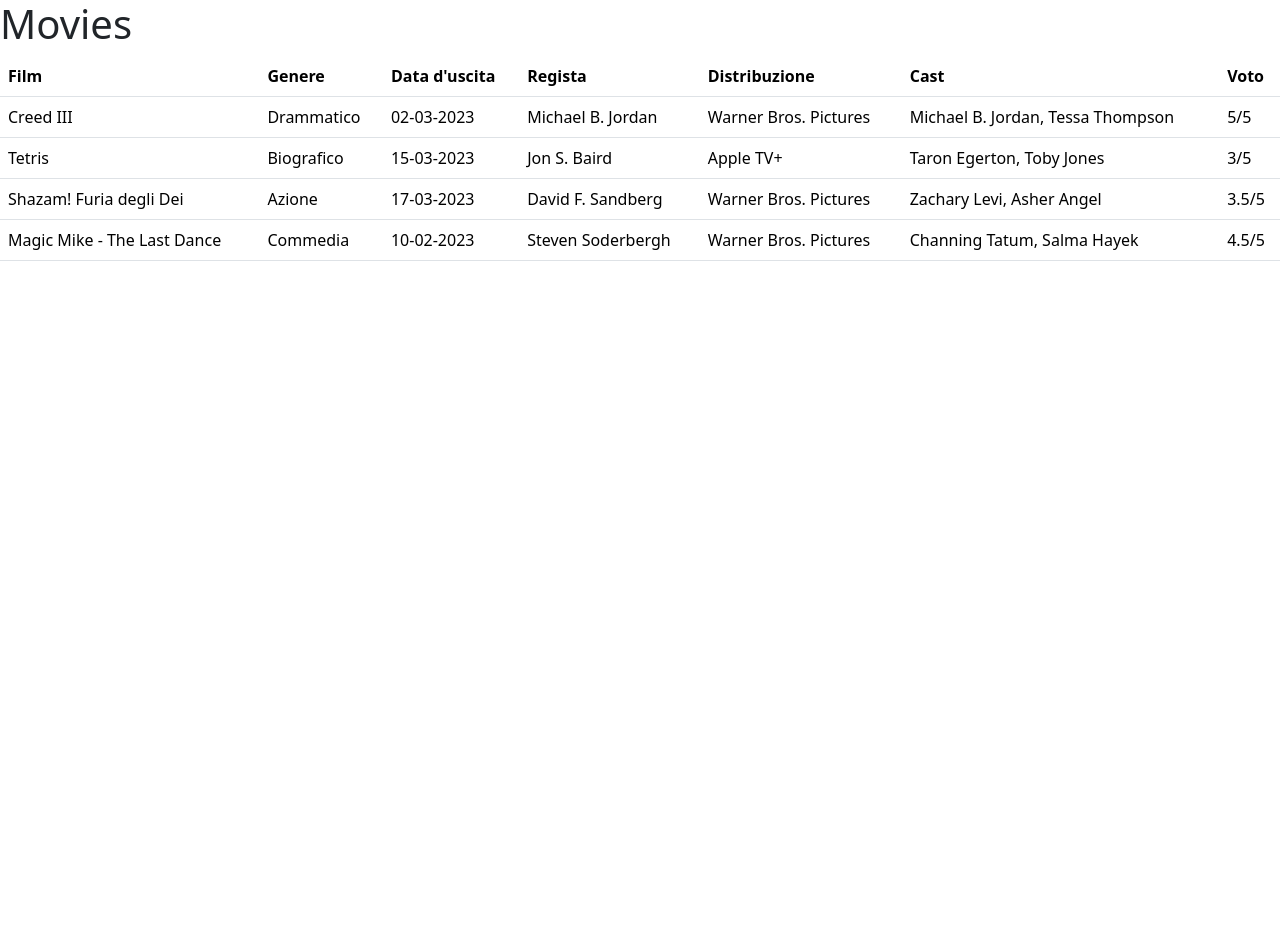
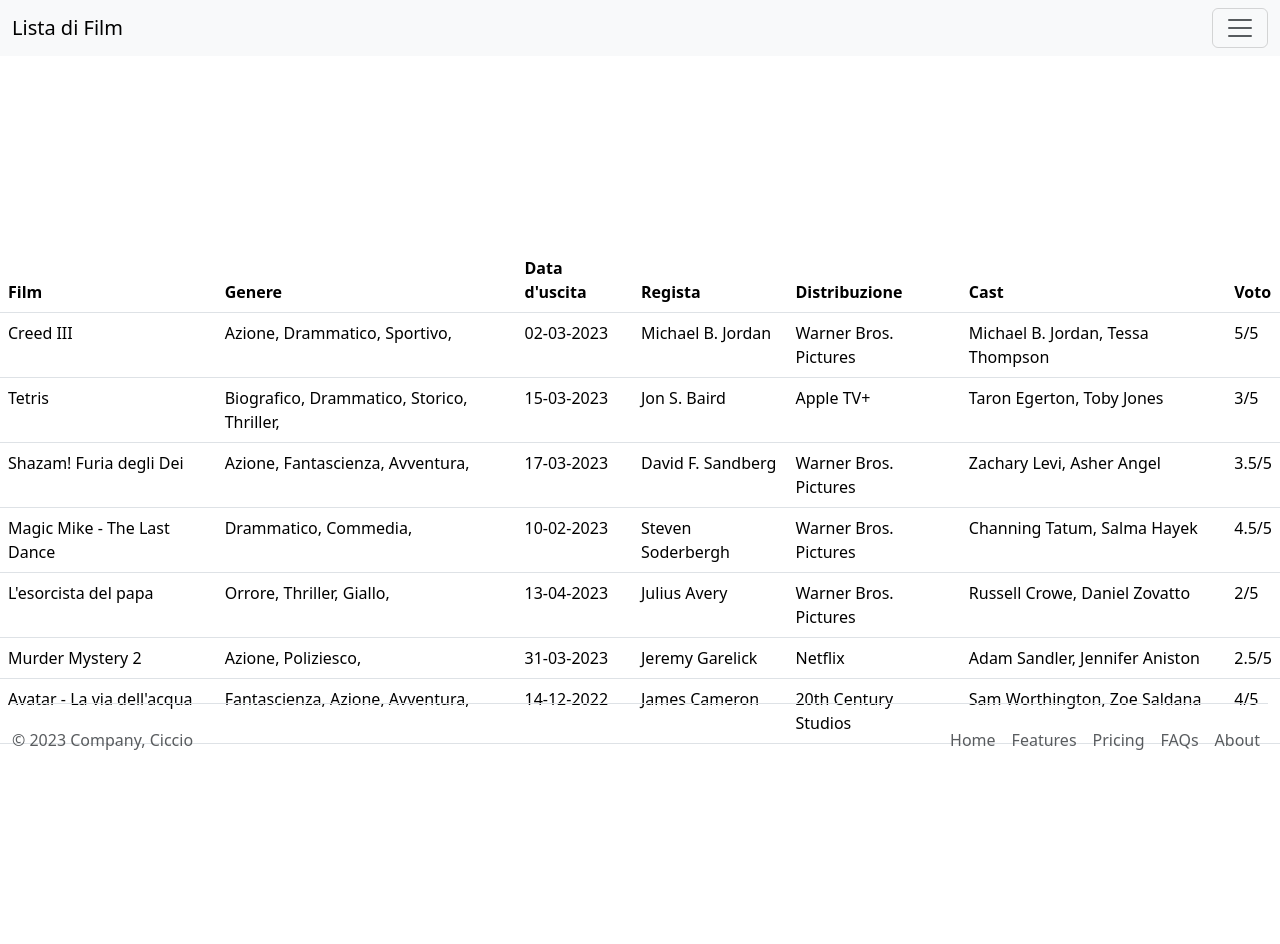
Before and after one commit to FrancescoThomasFalanga/php-oop-1, a PHP site: page / in a window 1280 px wide. Before the commit the page ends 261 px from the top, so only its background shows below. Run offline with PHP 8.4, Linux system fonts and the light colour scheme.

Commit message:
bonus 1 + bonus 2

```diff
--- /dev/null
+++ b/Models/Movie.php
@@ -0,0 +1,27 @@
+<?php
+
+class Movie {
+    public $film;
+    public $genre;
+    public $releaseDate;
+    public $director;
+    public $distribution;
+    public $cast;
+    public $averageVote;
+
+    function __construct(string $film, array $genre, string $releaseDate, string $director, string $distribution, string $cast, int $averageVote) {
+
+        $this->film = $film;
+        $this->genre = $genre;
+        $this->releaseDate = $releaseDate;
+        $this->director = $director;
+        $this->distribution = $distribution;
+        $this->cast = $cast;
+        $this->averageVote = $averageVote;
+
+    }
+
+    public function getAverageVote() {
+        return $this->averageVote / 2;
+    }
+}
--- /dev/null
+++ b/Models/db.php
@@ -0,0 +1,13 @@
+<?php
+
+$shazam = new Movie("Shazam! Furia degli Dei", ["Azione", "Fantascienza", "Avventura"], "17-03-2023", "David F. Sandberg", "Warner Bros. Pictures", "Zachary Levi, Asher Angel", 7);
+$tetris = new Movie("Tetris", ["Biografico", "Drammatico", "Storico", "Thriller"], "15-03-2023", "Jon S. Baird", "Apple TV+", "Taron Egerton, Toby Jones", 6);
+$creed = new Movie("Creed III", ["Azione", "Drammatico", "Sportivo"], "02-03-2023", "Michael B. Jordan", "Warner Bros. Pictures", "Michael B. Jordan, Tessa Thompson", 10);
+$magicMike = new Movie("Magic Mike - The Last Dance", ["Drammatico", "Commedia"], "10-02-2023", "Steven Soderbergh", "Warner Bros. Pictures", "Channing Tatum, Salma Hayek", 9);
+$esorcista = new Movie("L'esorcista del papa", ["Orrore", "Thriller", "Giallo"], "13-04-2023", "Julius Avery", "Warner Bros. Pictures", "Russell Crowe, Daniel Zovatto", 4);
+$murderMistery = new Movie("Murder Mystery 2", ["Azione", "Poliziesco"], "31-03-2023", "Jeremy Garelick", "Netflix", "Adam Sandler, Jennifer Aniston", 5);
+$avatar = new Movie("Avatar - La via dell'acqua", ["Fantascienza", "Azione", "Avventura"], "14-12-2022", "James Cameron", "20th Century Studios", "Sam Worthington, Zoe Saldana", 8);
+
+$movies = [
+    $creed, $tetris, $shazam, $magicMike, $esorcista, $murderMistery, $avatar
+];
--- a/index.php
+++ b/index.php
@@ -1,39 +1,8 @@
 <?php
 
-class Movie {
-    public $film;
-    public $genre;
-    public $releaseDate;
-    public $director;
-    public $distribution;
-    public $cast;
-    public $averageVote;
+require_once "./Models/Movie.php";
 
-    function __construct(string $film, string $genre, string $releaseDate, string $director, string $distribution, string $cast, int $averageVote) {
-
-        $this->film = $film;
-        $this->genre = $genre;
-        $this->releaseDate = $releaseDate;
-        $this->director = $director;
-        $this->distribution = $distribution;
-        $this->cast = $cast;
-        $this->averageVote = $averageVote;
-
-    }
-
-    public function getAverageVote() {
-        return $this->averageVote / 2;
-    }
-}
-
-$shazam = new Movie("Shazam! Furia degli Dei", "Azione", "17-03-2023", "David F. Sandberg", "Warner Bros. Pictures", "Zachary Levi, Asher Angel", 7);
-$tetris = new Movie("Tetris", "Biografico", "15-03-2023", "Jon S. Baird", "Apple TV+", "Taron Egerton, Toby Jones", 6);
-$creed = new Movie("Creed III", "Drammatico", "02-03-2023", "Michael B. Jordan", "Warner Bros. Pictures", "Michael B. Jordan, Tessa Thompson", 10);
-$magicMike = new Movie("Magic Mike - The Last Dance", "Commedia", "10-02-2023", "Steven Soderbergh", "Warner Bros. Pictures", "Channing Tatum, Salma Hayek", 9);
-
-$movies = [
-    $creed, $tetris, $shazam, $magicMike
-];
+require_once "./Models/db.php";
 
 ?>
 
@@ -51,9 +20,13 @@ $movies = [
 </head>
 <body>
 
+    <?php
+    require_once "./partials/header.php";
+    ?>
+
     <h1>Movies</h1>
 
-    <div style="max-width:1600px; margin:0 auto;">
+    <div style="max-width:1600px; margin:200px auto;">
 
         <table class="table">
 
@@ -76,7 +49,7 @@ $movies = [
                         ?>
                         <tr>
                             <td><?php echo $singleMovie->film ?></td>
-                            <td><?php echo $singleMovie->genre ?></td>
+                            <td><?php foreach ($singleMovie->genre as $genr) { echo $genr, ", ";} ?></td>
                             <td><?php echo $singleMovie->releaseDate ?></td>
                             <td><?php echo $singleMovie->director ?></td>
                             <td><?php echo $singleMovie->distribution ?></td>
@@ -93,5 +66,9 @@ $movies = [
 
     </div>
 
+    <?php
+    require_once "./partials/footer.php";
+    ?>
+
 </body>
 </html>
--- /dev/null
+++ b/partials/footer.php
@@ -0,0 +1,17 @@
+<div class="container-fluid fixed-bottom">
+    <footer class="d-flex flex-wrap justify-content-between align-items-center py-3 my-4 border-top">
+        <p class="col-md-4 mb-0 text-muted">&copy; 2023 Company, Ciccio</p>
+
+        <a href="/" class="col-md-4 d-flex align-items-center justify-content-center mb-3 mb-md-0 me-md-auto link-dark text-decoration-none">
+          <svg class="bi me-2" width="40" height="32"><use xlink:href="#bootstrap"/></svg>
+        </a>
+
+        <ul class="nav col-md-4 justify-content-end">
+          <li class="nav-item"><a href="#" class="nav-link px-2 text-muted">Home</a></li>
+          <li class="nav-item"><a href="#" class="nav-link px-2 text-muted">Features</a></li>
+          <li class="nav-item"><a href="#" class="nav-link px-2 text-muted">Pricing</a></li>
+          <li class="nav-item"><a href="#" class="nav-link px-2 text-muted">FAQs</a></li>
+          <li class="nav-item"><a href="#" class="nav-link px-2 text-muted">About</a></li>
+        </ul>
+      </footer>
+</div>
--- /dev/null
+++ b/partials/header.php
@@ -0,0 +1,41 @@
+<nav class="navbar bg-body-tertiary fixed-top">
+  <div class="container-fluid">
+    <a class="navbar-brand" href="#">Lista di Film</a>
+    <button class="navbar-toggler" type="button" data-bs-toggle="offcanvas" data-bs-target="#offcanvasNavbar" aria-controls="offcanvasNavbar" aria-label="Toggle navigation">
+      <span class="navbar-toggler-icon"></span>
+    </button>
+    <div class="offcanvas offcanvas-end" tabindex="-1" id="offcanvasNavbar" aria-labelledby="offcanvasNavbarLabel">
+      <div class="offcanvas-header">
+        <h5 class="offcanvas-title" id="offcanvasNavbarLabel">Offcanvas</h5>
+        <button type="button" class="btn-close" data-bs-dismiss="offcanvas" aria-label="Close"></button>
+      </div>
+      <div class="offcanvas-body">
+        <ul class="navbar-nav justify-content-end flex-grow-1 pe-3">
+          <li class="nav-item">
+            <a class="nav-link active" aria-current="page" href="#">Home</a>
+          </li>
+          <li class="nav-item">
+            <a class="nav-link" href="#">Link</a>
+          </li>
+          <li class="nav-item dropdown">
+            <a class="nav-link dropdown-toggle" href="#" role="button" data-bs-toggle="dropdown" aria-expanded="false">
+              Dropdown
+            </a>
+            <ul class="dropdown-menu">
+              <li><a class="dropdown-item" href="#">Action</a></li>
+              <li><a class="dropdown-item" href="#">Another action</a></li>
+              <li>
+                <hr class="dropdown-divider">
+              </li>
+              <li><a class="dropdown-item" href="#">Something else here</a></li>
+            </ul>
+          </li>
+        </ul>
+        <form class="d-flex mt-3" role="search">
+          <input class="form-control me-2" type="search" placeholder="Search" aria-label="Search">
+          <button class="btn btn-outline-success" type="submit">Search</button>
+        </form>
+      </div>
+    </div>
+  </div>
+</nav>
```
